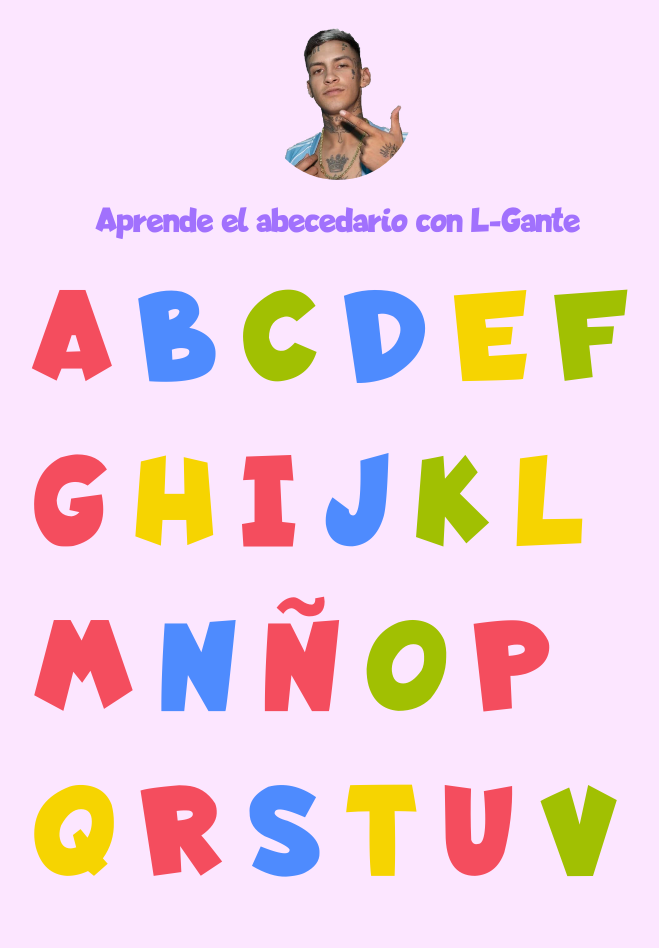
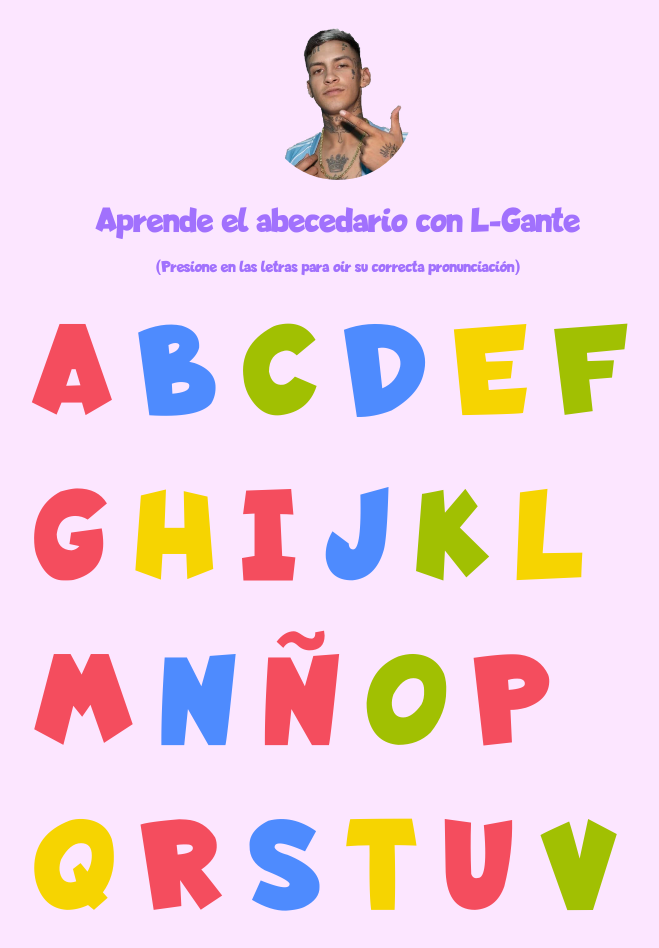
Before and after one commit to LucasVelazquez/abecedariokeloke, a plain HTML site: page index.html in a window 1280 px wide. Shown: the top 948 px of the page, without its empty margins (302-961 px from the left). Drawn offline with Linux system fonts and the light colour scheme.

Commit message:
Tutorial added

```diff
--- a/index.html
+++ b/index.html
@@ -17,6 +17,7 @@
     <div id="header">
         <img id="image" onclick="playAdvice()" src="./src/img/lgante.png" alt="">
         <p id="title">Aprende el abecedario con L-Gante</p>
+        <p id="subtitle">(Presione en las letras para oir su correcta pronunciación)</p>
     </div>
     <div id="letters-container">
         <button class="letter red" onclick="playSound('a')">A</button>
--- a/style.css
+++ b/style.css
@@ -31,6 +31,8 @@ body {
 
 #header {
   text-align: center;
+  font-family: "child-font";
+  color: #a171fd;
 }
 
 #image {
@@ -41,10 +43,12 @@ body {
 }
 
 #title {
-  font-family: "child-font";
   font-size: 35px;
-  color: #a171fd;
   margin: 17px 0;
+}
+
+#subtitle {
+  font-size: 16px;
 }
 
 .letter {
```
